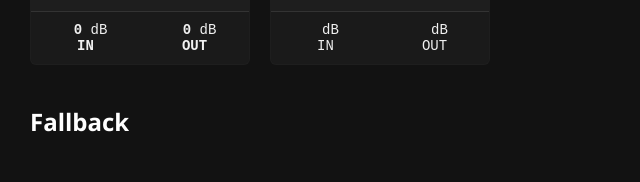
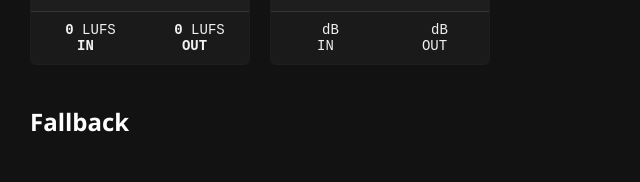
Before and after one commit to chrispysoft/castor, a plain HTML site: page www/index.html in a window 1280 px wide. Shown: the part 290-472 px from the top of the page, 0-640 px from the left. Drawn offline with Linux system fonts and the light colour scheme; no server answers.

Commit message:
std::austria // AEIOU (sick!)

```diff
--- a/www/index.html
+++ b/www/index.html
@@ -104,8 +104,8 @@
                 <td><input type="range" id="outputGain" min="-24" max="24" value="0" step="0.1" orient="vertical" class="slider" ></td>
             </tr>
             <tr>
-                <td><span id="inputGainValue">0</span> dB<label for="inputGain">IN</label></td>
-                <td><span id="outputGainValue">0</span> dB<label for="outputGain">OUT</label></td>
+                <td><span id="inputGainValue">0</span> LUFS<label for="inputGain">IN</label></td>
+                <td><span id="outputGainValue">0</span> LUFS<label for="outputGain">OUT</label></td>
             </tr>
         </table>
         <table class="controlItemTable" style="width: 220px;">
```
